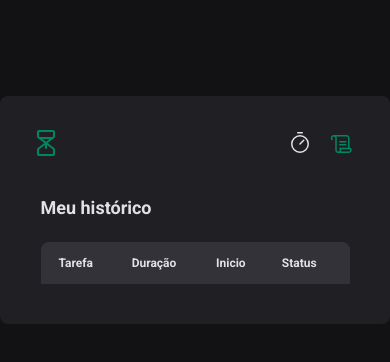
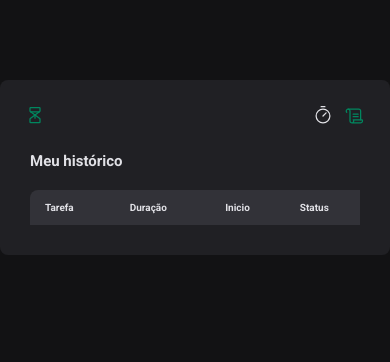
Before and after one commit to gutierry13/pomodoroTimer, a React (Vite) app: page /history in a window 390 px wide. Shown: the top 362 px of the page. Built offline with nearby package versions, Linux system fonts and the light colour scheme.

Commit message:
Responsive styles for smartphones

```diff
--- a/src/Layout/defaultLayout/styles.ts
+++ b/src/Layout/defaultLayout/styles.ts
@@ -13,7 +13,11 @@ export const LayoutContainer = styled.div`
   @media (max-width: 600px) {
     margin: 8rem auto;
   }
-  /* @media (max-width: 480px) {
-    margin: 9rem auto;
-  } */
+  @media (max-width: 400) {
+    button {
+      width: 100%;
+      margin-top: 1rem;
+      padding: 0.75rem;
+    }
+  }
 `
--- a/src/components/header/styles.ts
+++ b/src/components/header/styles.ts
@@ -32,4 +32,18 @@ export const HeaderContainer = styled.header`
   @media (max-width: 480px) {
     margin-bottom: 2rem;
   }
+  @media (max-width: 400px) {
+    margin-bottom: 2rem;
+    svg {
+      width: 2rem;
+      height: 2rem;
+    }
+    nav {
+      gap: 1.2rem;
+      a {
+        width: 2rem;
+        height: 2rem;
+      }
+    }
+  }
 `
--- a/src/globalStyle.ts
+++ b/src/globalStyle.ts
@@ -30,4 +30,9 @@ body,input,textarea,button{
       font-size: 75%;
     }
   }
+@media (max-width: 400px) {
+    :root{
+      font-size: 62.5%;
+    }
+  }
 `
--- a/src/pages/history/styles.ts
+++ b/src/pages/history/styles.ts
@@ -33,6 +33,21 @@ export const HistoryContainer = styled.main`
           &:first-child {
             padding-left: 1.5rem;
             width: 40%;
+          }
+        }
+      }
+    }
+  }
+  @media (max-width: 400px) {
+    overflow: auto;
+    padding: 0.5rem;
+    div {
+      table {
+        min-width: 350px;
+        td {
+          &:first-child {
+            padding-left: 1.5rem;
+            width: 50%;
           }
         }
       }
--- a/src/pages/home/components/countdown/styles.ts
+++ b/src/pages/home/components/countdown/styles.ts
@@ -17,6 +17,11 @@ export const CountDownContainer = styled.div`
     line-height: 4rem;
     gap: 0.5rem;
   }
+  @media (max-width: 400px) {
+    font-size: 8rem;
+    line-height: 3rem;
+    gap: 0.5rem;
+  }
 `
 export const Separator = styled.div`
   padding: 2rem 0;
@@ -25,4 +30,8 @@ export const Separator = styled.div`
   overflow: hidden;
   display: flex;
   justify-content: center;
+  @media (max-width: 400px) {
+    width: 3rem;
+    line-height: 1.75rem;
+  }
 `
```
